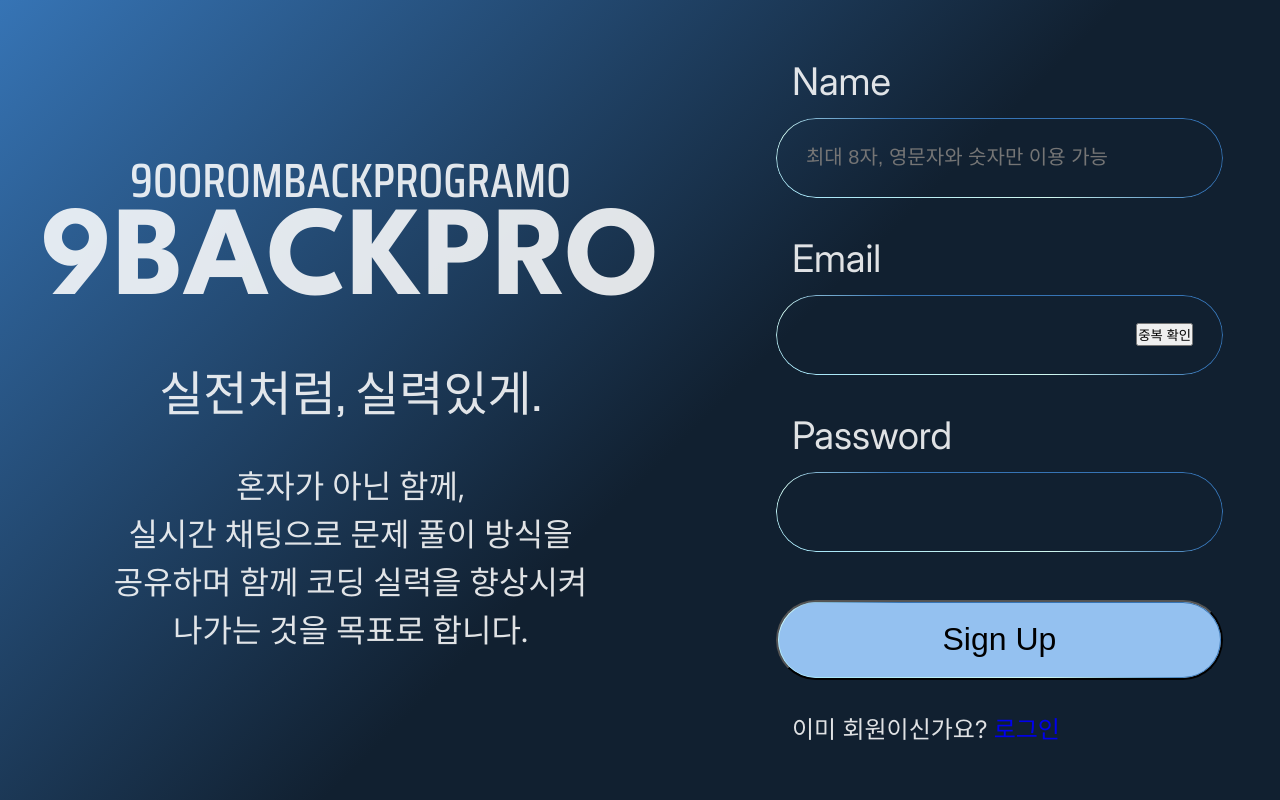
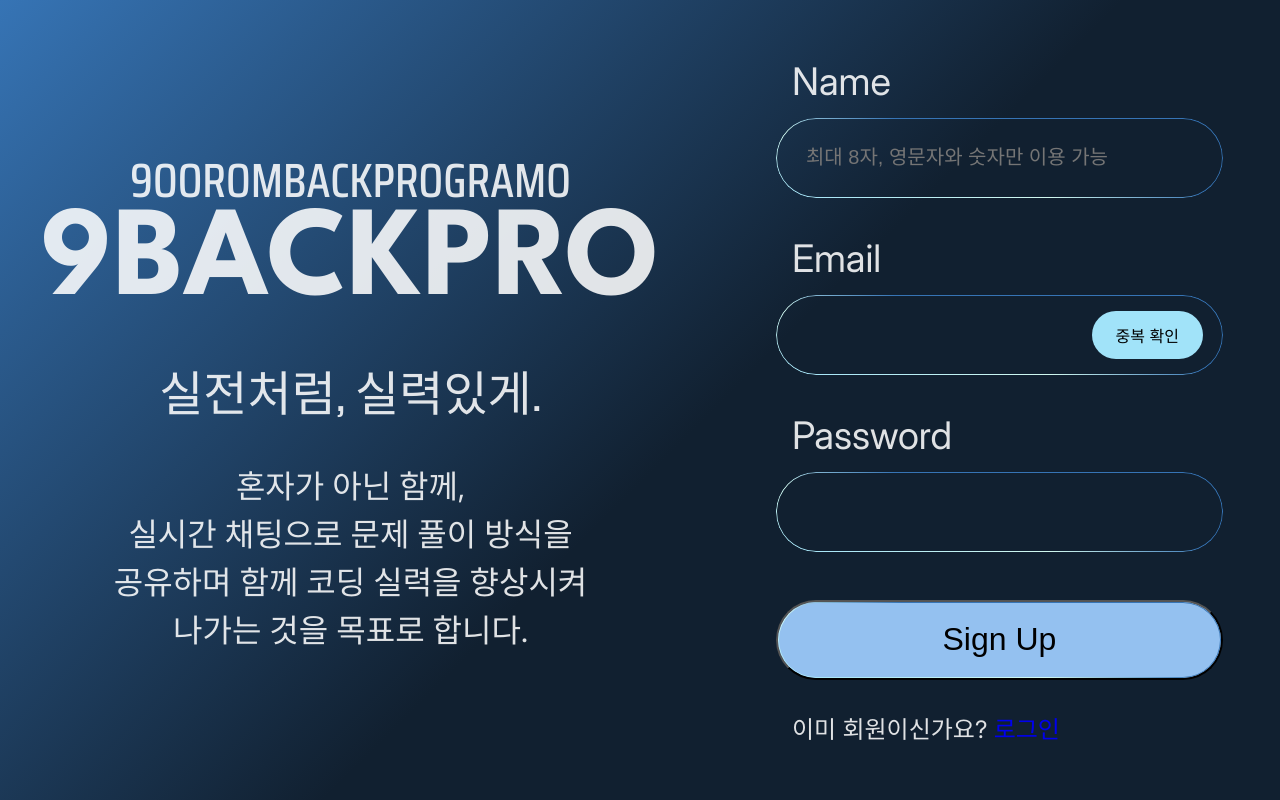
Before and after one commit to PrograMemo-Groom/900pro-fe, a React (Vite) app: page /signup in a window 1280 px wide. Built offline with nearby package versions, Linux system fonts and the light colour scheme; no server answers.

Commit message:
style: login__input , login__submit scss 수정 = refactoring 완료
ref: #18

```diff
--- a/src/css/login/Auth.module.scss
+++ b/src/css/login/Auth.module.scss
@@ -47,13 +47,13 @@
       margin-bottom: 20px;
     }
 
+    // ---------------------  form 설정 공통 css 만 사용하는 코드
     .inputForm {
       display: flex;
       flex-direction: column;
       gap: 0.5rem;
       max-width: 479px;
       width: 100%;
-
 
       & > label {
         font-size: 38px;
@@ -62,13 +62,13 @@
       .auth__input {
         @include gradientMixin;
         border-radius: 50px;
-        padding: 1rem 30px 1rem 30px;
+        padding: 1rem 20px 1rem 30px;
         background-color: transparent;
         height: 80px;
         display: flex;
         align-items: center;
 
-        input {
+        & input {
           flex: 1;
           background: transparent;
           border: none;
@@ -76,29 +76,27 @@
           color: white;
           font-size: 20px;
         }
-      }
+        & button {
+          height: 100%;
+          padding: 0 1.5rem;
+          border: none;
+          border-radius: 40px;
+          background: #A1E3F9;
+          font-size: 16px;
+          font-weight: 600;
+          color: #000;
+          white-space: nowrap;
+          cursor: pointer;
+          transition: background 0.3s;
 
-      .gradientBorder {
-        @include gradientMixin;
-        border-radius: 50px;
-        padding: 1rem 30px 1rem 30px;
-        background-color: transparent;
-        height: 80px;
-        display: flex;
-        align-items: center;
-
-        input {
-          flex: 1;
-          background: transparent;
-          border: none;
-          outline: none;
-          color: white;
-          font-size: 20px;
+          &:hover {
+            background: rgba(161, 227, 249, 0.6);
+          }
         }
       }
     }
 
-    & > button[type="submit"] {
+    .auth__submit[type="submit"] {
       @include gradientMixin;
       height: 80px;
       border-radius: 50px;
@@ -107,6 +105,8 @@
       color: black;
       font-size: 2rem;
     }
+    // 공통 부분 -------------------------------------
+
     .checkAuth {
       display: flex;
       flex-direction: column;
--- a/src/pages/login/Login.tsx
+++ b/src/pages/login/Login.tsx
@@ -49,7 +49,7 @@ const Login: React.FC<LoginProps> = ({initialValues}) => {
                     />
                 </div>
             </div>
-            <button type="submit">Sign in</button>
+            <button className={styles.auth__submit} type="submit">Sign in</button>
             <div className={styles.checkAuth}>
                 <p><strong>Don’t have an account?</strong> <a href="/signup"><span>Sign up</span></a></p>
                 <a href="/find"><p>Forgot Password</p></a>
--- a/src/pages/resetPassword/ResetPassword.tsx
+++ b/src/pages/resetPassword/ResetPassword.tsx
@@ -46,7 +46,7 @@ const ResetPassword = () => {
         <h2>비밀번호 초기화</h2>
         <div className={styles.inputForm}>
           <label htmlFor="email">Email</label>
-          <div className={styles.gradientBorder}>
+          <div className={styles.auth__input}>
             <input type="text" id="email"
                    onChange={(e) => handleOnChange(e)}
               // placeholder="email 을 입력해주세요"
@@ -58,7 +58,7 @@ const ResetPassword = () => {
         {temporaryPassword &&
           <div className={styles.inputForm}>
             <label htmlFor="password">임시 Password</label>
-            <div className={styles.gradientBorder}>
+            <div className={styles.auth__input}>
               <input type="password" id="password"
                      onChange={(e) => handleOnChange(e)}
                 // placeholder="password 를 입력해주세요"
@@ -67,7 +67,7 @@ const ResetPassword = () => {
             </div>
           </div>
         }
-        <button type="submit" disabled={!temporaryPassword || form.password.trim().length < 8}>재설정</button>
+        <button className={styles.auth__submit} type="submit" disabled={!temporaryPassword || form.password.trim().length < 8}>재설정</button>
       </form>
     </div>
   );
--- a/src/pages/signUp/SignUp.tsx
+++ b/src/pages/signUp/SignUp.tsx
@@ -47,7 +47,7 @@ const SignUp = () => {
         <div className={styles.inputForm}>
           {/*닉네임은 최대 8자, 영문자와 숫자만 이용 가능*/}
           <label htmlFor="username">Name</label>
-          <div className={styles.gradientBorder}>
+          <div className={styles.auth__input}>
             <input type="text" id="username"
                    onChange={(e) => handleOnChange(e)}
                    placeholder="최대 8자, 영문자와 숫자만 이용 가능"
@@ -58,7 +58,7 @@ const SignUp = () => {
         </div>
         <div className={styles.inputForm}>
           <label htmlFor="email">Email</label>
-          <div className={styles.gradientBorder}>
+          <div className={styles.auth__input}>
             <input type="text" id="email"
                    onChange={(e) => handleOnChange(e)}
               // placeholder="email 을 입력해주세요"
@@ -69,7 +69,7 @@ const SignUp = () => {
         </div>
         <div className={styles.inputForm}>
           <label htmlFor="password">Password</label>
-          <div className={styles.gradientBorder}>
+          <div className={styles.auth__input}>
             <input type="password" id="password"
                    onChange={(e) => handleOnChange(e)}
               // placeholder="password 를 입력해주세요"
@@ -77,7 +77,7 @@ const SignUp = () => {
             />
           </div>
         </div>
-        <button type="submit">Sign Up</button>
+        <button className={styles.auth__submit} type="submit">Sign Up</button>
         <div className={styles.checkAuth}>
           <p><strong>이미 회원이신가요?</strong> <a href="/"><span>로그인</span></a></p>
         </div>
```
